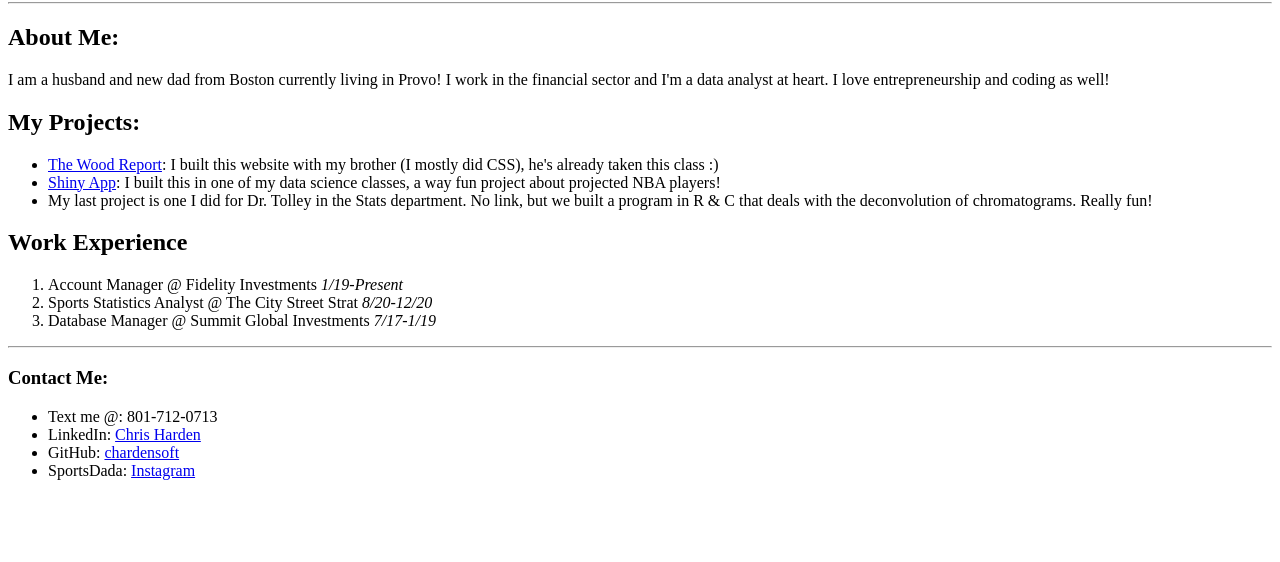
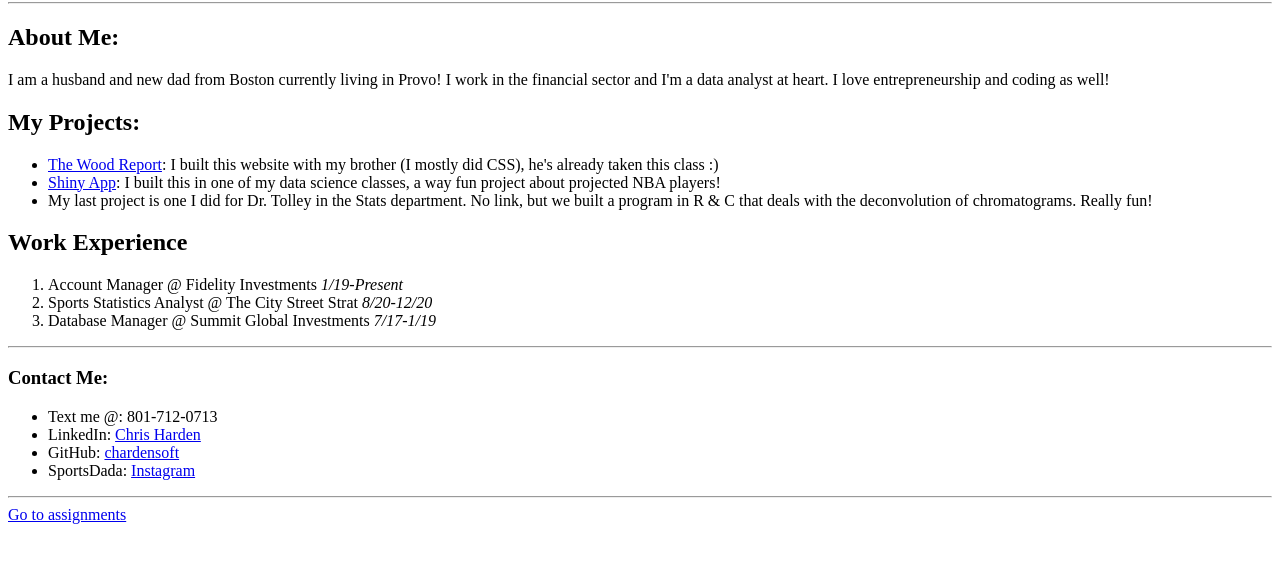
Before and after one commit to chardensoft/portfolio, a plain HTML site: page index.html in a window 1280 px wide. Shown: the part 78-640 px from the top of the page. Drawn offline with Linux system fonts and the light colour scheme.

Commit message:
First commit

```diff
--- a/index.html
+++ b/index.html
@@ -28,5 +28,7 @@
     <li>GitHub: <a href="https://github.com/chardensoft" target="_blank">chardensoft</a></li>
     <li>SportsDada: <a href="https://www.instagram.com/sports.dada/" target="_blank">Instagram</a></li>
   </ul>
+  <hr/>
+  <a href="activities.html">Go to assignments</a>
   </body>
 </html>
```
